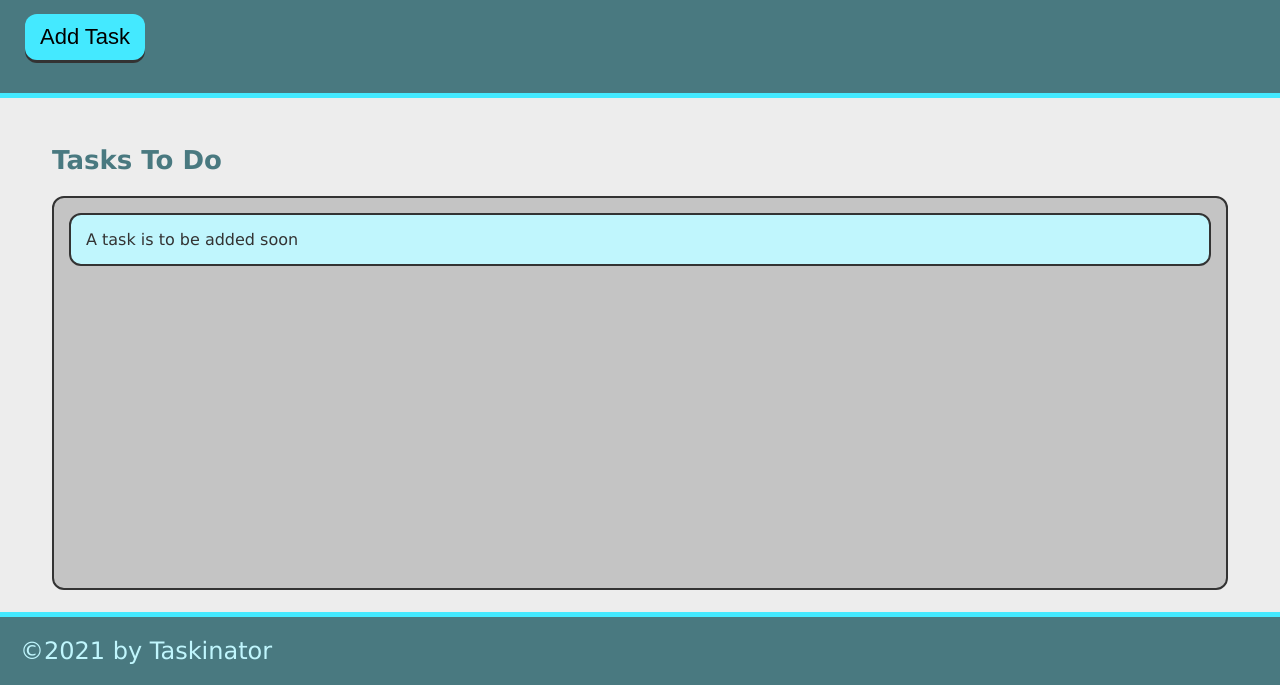
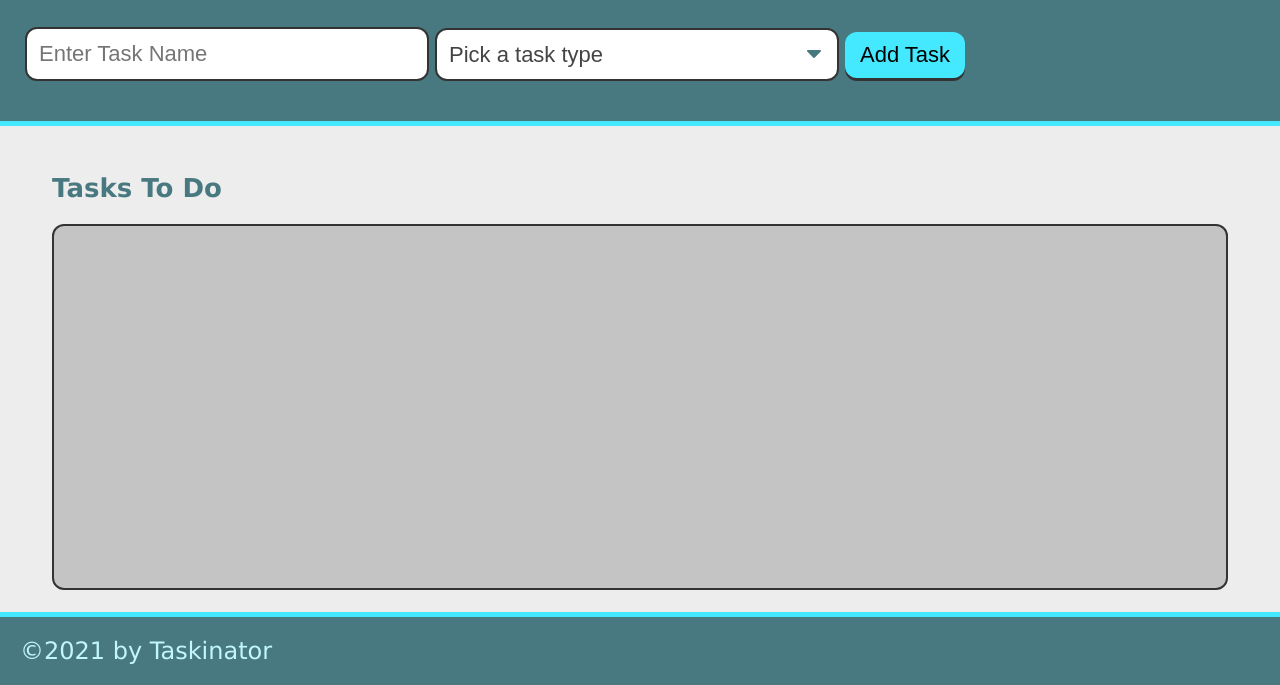
Before and after one commit to Tresha-Gaye/Taskinator, a plain HTML site: page index.html in a window 1280 px wide. Shown: the part 115-800 px from the top of the page. Drawn offline with Linux system fonts and the light colour scheme.

Commit message:
created feature/form-submit branch

```diff
--- a/index.html
+++ b/index.html
@@ -13,14 +13,29 @@
     <header>
         <h1 class="page-title">Taskinator</h1>
         <p>Click the button below to add a new task</p>
-        <button class="btn" id="save-task">Add Task</button>
+        <form id="task-form">
+            <div class="form-group">
+                <input type="text" name="task-name" placeholder="Enter Task Name" />
+            </div>
+            <div class="form-group">
+                <select name="task-type" class="select-dropdown">
+                    <option value="" disabled selected>Pick a task type</option>
+                    <option value="Print">Print</option>
+                    <option value="Web">Web</option>
+                    <option value="Mobile">Mobile</option>
+                </select>
+            </div>
+            <div class="form-group">
+                <button class="btn" id="save-task" type="submit">Add Task</button>
+            </div>
+        </form>
+
     </header>
 
     <main class="page-content">
         <section class="task-list-wrapper">
             <h2 class="list-title">Tasks To Do</h2>
             <ul class="task-list" id="tasks-to-do">
-                <li class="task-item">A task is to be added soon</li>
             </ul>
         </section>
     </main>
```
